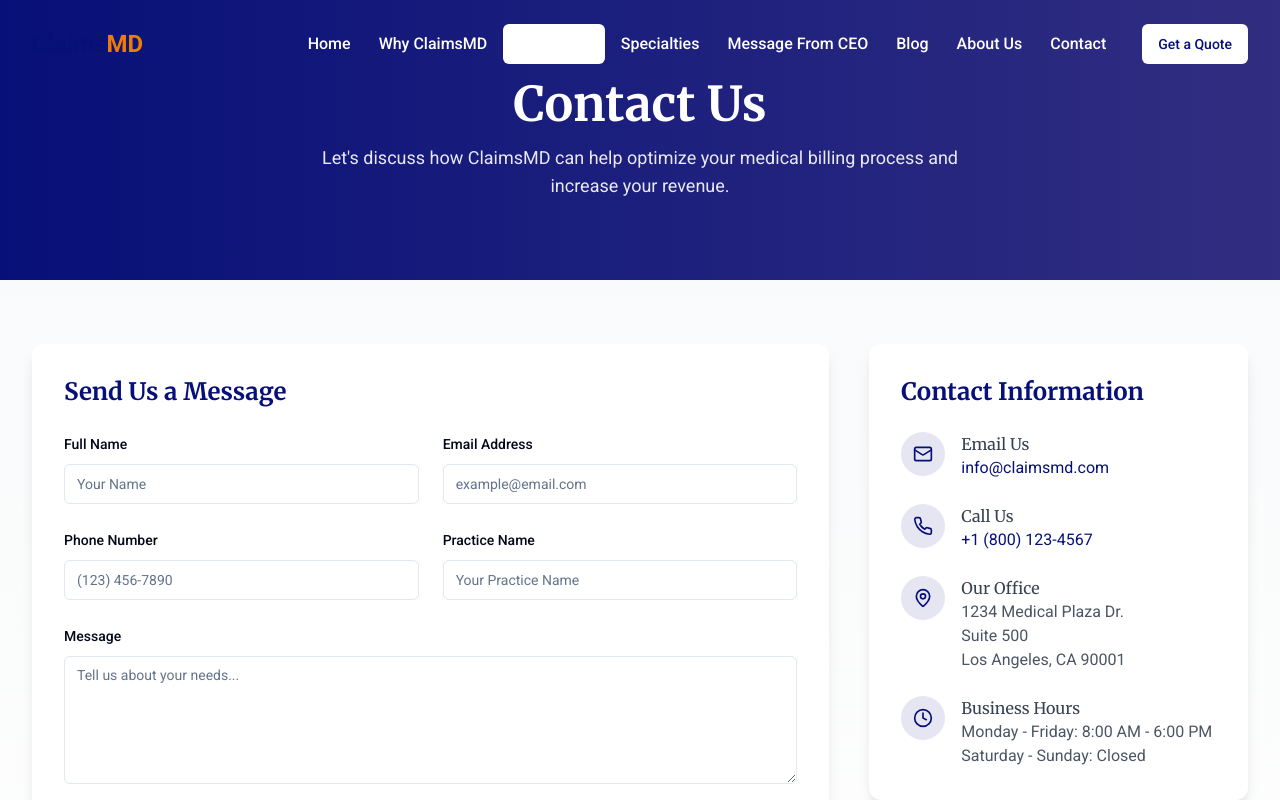
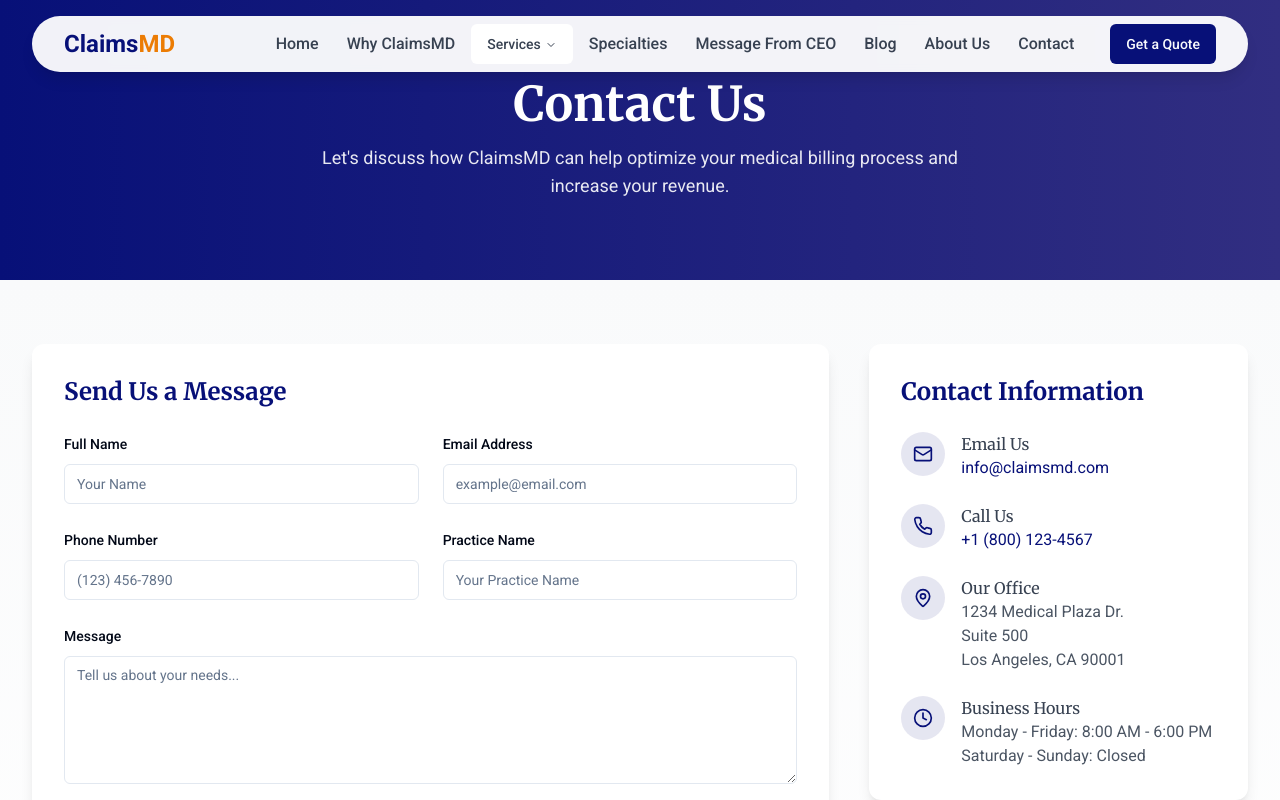
Before and after one commit to hammad983ae/claims-md-webflow-blueprint, a React (Vite) app: page /contact in a window 1280 px wide. Shown: the top 800 px of the page. Built offline with nearby package versions, Linux system fonts and the light colour scheme.

Commit message:
Fix: Header and Hero section styles
- Ensure the header maintains its sticky style with black text and white background.
- Increase the hero section size by 10px.

```diff
--- a/src/components/Header.tsx
+++ b/src/components/Header.tsx
@@ -13,22 +13,6 @@ import {
 
 const Header = () => {
   const [mobileMenuOpen, setMobileMenuOpen] = useState(false);
-  const [scrolled, setScrolled] = useState(false);
-
-  // Handle scroll effect
-  useEffect(() => {
-    const handleScroll = () => {
-      const isScrolled = window.scrollY > 20;
-      if (isScrolled !== scrolled) {
-        setScrolled(isScrolled);
-      }
-    };
-
-    window.addEventListener('scroll', handleScroll);
-    return () => {
-      window.removeEventListener('scroll', handleScroll);
-    };
-  }, [scrolled]);
 
   const toggleMobileMenu = () => {
     setMobileMenuOpen(!mobileMenuOpen);
@@ -63,11 +47,11 @@ const Header = () => {
   ];
 
   return (
-    <header className={`fixed top-0 left-0 right-0 z-50 transition-all duration-300 ${scrolled ? 'py-2' : 'py-4'}`}>
-      <div className={`mx-auto px-4 sm:px-6 lg:px-8 max-w-7xl transition-all duration-300 ${scrolled ? 'bg-white/95 shadow-lg backdrop-blur-sm rounded-full md:rounded-full md:mx-4 lg:mx-8 mt-2' : 'bg-transparent'}`}>
+    <header className="fixed top-0 left-0 right-0 z-50 transition-all duration-300 py-2">
+      <div className="bg-white/95 shadow-lg backdrop-blur-sm rounded-full md:rounded-full md:mx-4 lg:mx-8 mt-2 mx-auto px-4 sm:px-6 lg:px-8 max-w-7xl transition-all duration-300">
         <div className="flex items-center justify-between py-2">
           <Link to="/" className="flex items-center">
-            <div className={`font-bold text-2xl transition-colors duration-300 ${scrolled ? 'text-claimsBlue' : 'text-white'}`}>
+            <div className="font-bold text-2xl text-claimsBlue">
               <span className="text-claimsBlue">Claims</span>
               <span className="text-claimsOrange">MD</span>
             </div>
@@ -80,7 +64,7 @@ const Header = () => {
                 {mainNavItems.map((item) => (
                   item.hasSubmenu ? (
                     <NavigationMenuItem key={item.name}>
-                      <NavigationMenuTrigger className={`text-gray-700 hover:text-claimsBlue font-medium transition-colors ${!scrolled && 'text-white hover:text-white/80'}`}>
+                      <NavigationMenuTrigger className="text-gray-700 hover:text-claimsBlue font-medium transition-colors">
                         {item.name}
                       </NavigationMenuTrigger>
                       <NavigationMenuContent>
@@ -102,7 +86,7 @@ const Header = () => {
                     <NavigationMenuItem key={item.name}>
                       <Link
                         to={item.path}
-                        className={`text-gray-700 hover:text-claimsBlue font-medium transition-colors px-3 py-2 ${!scrolled && 'text-white hover:text-white/80'}`}
+                        className="text-gray-700 hover:text-claimsBlue font-medium transition-colors px-3 py-2"
                       >
                         {item.name}
                       </Link>
@@ -111,14 +95,14 @@ const Header = () => {
                 ))}
               </NavigationMenuList>
             </NavigationMenu>
-            <Button className={`${scrolled ? 'bg-claimsBlue hover:bg-blue-800' : 'bg-white text-claimsBlue hover:bg-gray-100'}`}>
+            <Button className="bg-claimsBlue hover:bg-blue-800">
               Get a Quote
             </Button>
           </nav>
 
           {/* Mobile Menu Button */}
           <button
-            className={`md:hidden ${scrolled ? 'text-gray-700' : 'text-white'}`}
+            className="md:hidden text-gray-700"
             onClick={toggleMobileMenu}
             aria-label={mobileMenuOpen ? 'Close menu' : 'Open menu'}
           >
--- a/src/components/HeroBanner.tsx
+++ b/src/components/HeroBanner.tsx
@@ -12,7 +12,7 @@ interface HeroBannerProps {
 
 const HeroBanner = ({ title, subtitle, ctaText, ctaLink }: HeroBannerProps) => {
   return (
-    <div className="relative bg-gradient-to-r from-claimsBlue to-indigo-900 overflow-hidden pt-24">
+    <div className="relative bg-gradient-to-r from-claimsBlue to-indigo-900 overflow-hidden pt-28">
       {/* Background Image with Overlay */}
       <div className="absolute inset-0 z-0">
         <img
@@ -30,7 +30,7 @@ const HeroBanner = ({ title, subtitle, ctaText, ctaLink }: HeroBannerProps) => {
       <div className="absolute -top-24 -left-24 w-96 h-96 bg-claimsOrange/20 rounded-full filter blur-3xl animate-blob"></div>
       <div className="absolute -bottom-32 -right-24 w-96 h-96 bg-blue-500/20 rounded-full filter blur-3xl animate-blob animation-delay-2000"></div>
 
-      <div className="container-custom relative z-10 py-24 md:py-32">
+      <div className="container-custom relative z-10 py-28 md:py-36">
         <div className="max-w-3xl mx-auto text-center">
           <h1 className="text-4xl md:text-5xl lg:text-6xl font-bold text-white mb-6 animate-fade-in">
             {title}
```
